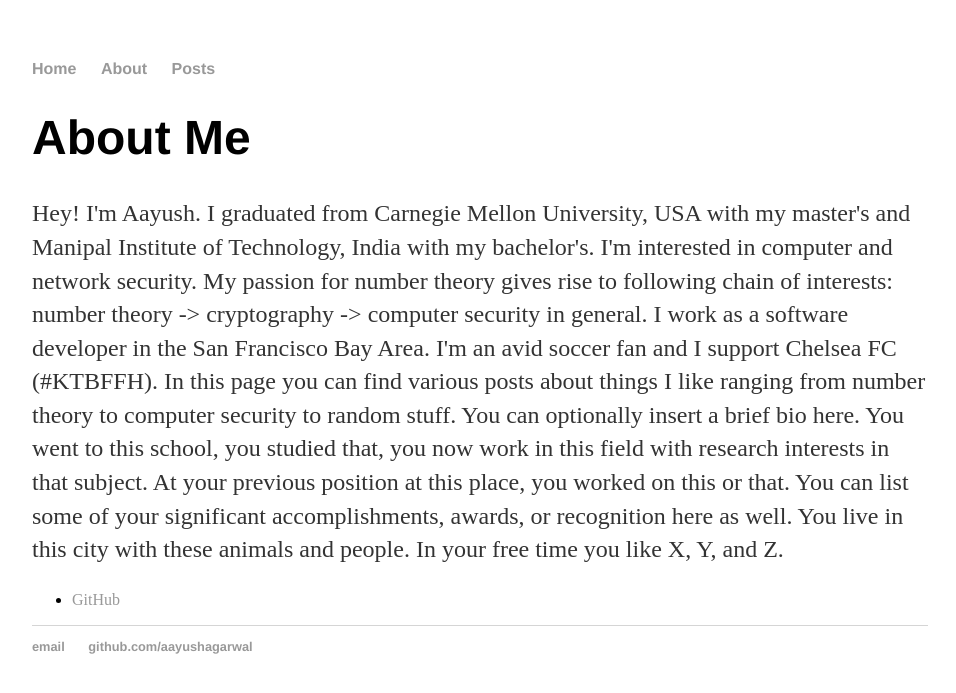
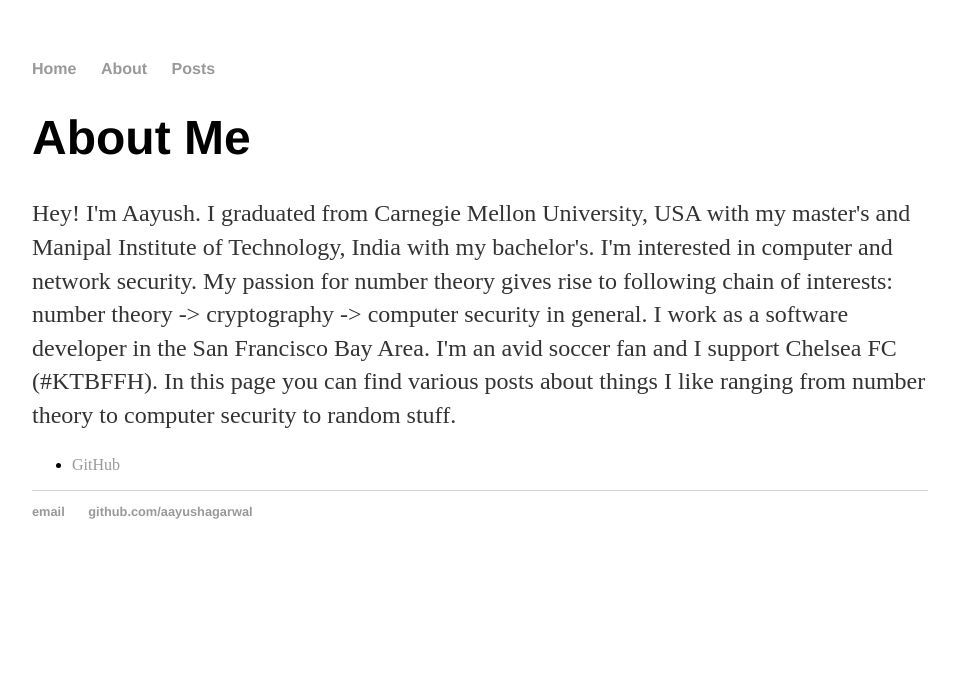
Before and after one commit to aayushagarwal25/aayushagarwal25.github.io, a Jekyll site: the page built from about/index.html, in a window 1280 px wide. Shown: the top 693 px of the page, without its empty margins (160-1116 px from the left). Built offline with Jekyll 4.4.1, drawn with Linux system fonts in a browser that asks for light colours.

Commit message:
Update index.html

```diff
--- a/about/index.html
+++ b/about/index.html
@@ -14,12 +14,10 @@ title: About Me
 
         In this page you can find various posts about things I like ranging from number theory to computer security to random stuff.
 
-        You can optionally insert a brief bio here. You went to this school, you studied that, you now work in this field with research interests in that subject.
-        At your previous position at this place, you worked on this or that. You can list some of your significant accomplishments, awards, or recognition here as well.
-        You live in this city with these animals and people. In your free time you like X, Y, and Z.
+
       </p>
 
-			<ul class="Find Me">
+			<ul class="contacts">
 				<li><a href="#">GitHub</a></li>
 				</ul>
 		</div>
```
